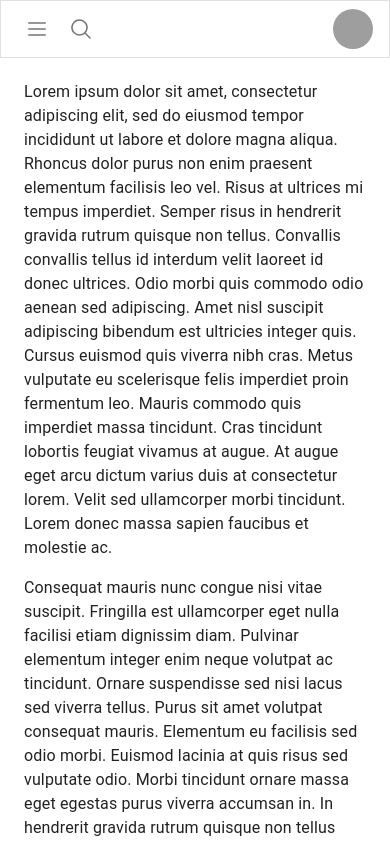
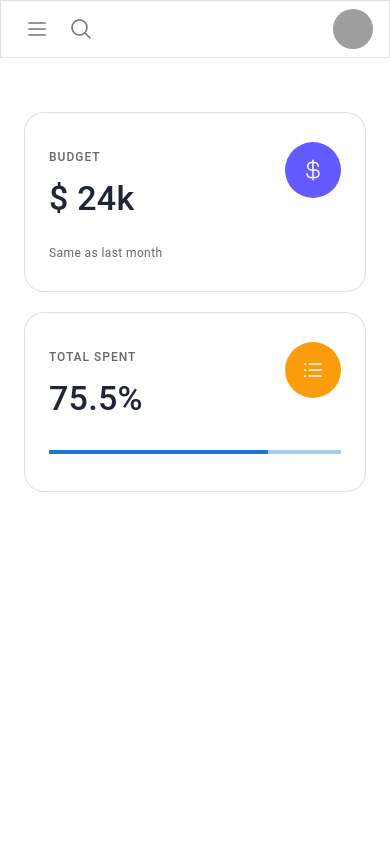
Before and after one commit to aniketl-ncompass/my-expense-tracker, a React (Vite) app: page /dashboard in a window 390 px wide. Shown: the top 843 px of the page. Built offline with nearby package versions, Linux system fonts and the light colour scheme; grey boxes are pictures that could not be loaded.

Commit message:
Made changes in Drawer, Added Cards. Added Card support for mobile and Desktop mode

```diff
--- /dev/null
+++ b/src/components/Card/Card.tsx
@@ -0,0 +1,81 @@
+import {
+  Card as MUICard,
+  CardContent,
+  Typography,
+  Stack,
+  Avatar,
+  LinearProgress,
+} from "@mui/material";
+import CardStyles from "./card.module.css";
+import { CurrencyDollar, ListBullets } from "@phosphor-icons/react";
+import DrawerStyles from "../Drawer/drawer.module.css";
+
+interface ICard {
+  name: string;
+}
+
+function Card({ name }: ICard) {
+  return (
+    <MUICard variant="outlined" className={CardStyles["mui-card"]}>
+      <CardContent className={CardStyles["mui-card-content"]}>
+        <Stack gap="1.5rem" height="100%" justifyContent="space-between">
+          <Stack flexDirection="row" justifyContent="space-between">
+            <Stack>
+              <Typography
+                gutterBottom
+                color="text.secondary"
+                variant="overline"
+                fontWeight="medium"
+              >
+                {name}
+              </Typography>
+              <Typography variant="h4" fontWeight="medium">
+                {name === "Budget" ? "$ 24k" : "75.5%"}
+              </Typography>
+            </Stack>
+            <Avatar
+              variant="circular"
+              className={`${CardStyles["mui-card-icon"]} ${
+                name === "Budget"
+                  ? CardStyles["mui-card-primary"]
+                  : CardStyles["mui-card-secondary"]
+              }`}
+            >
+              {name === "Budget" ? (
+                <CurrencyDollar
+                  className={DrawerStyles["action-active"]}
+                  color="white"
+                />
+              ) : (
+                <ListBullets
+                  className={DrawerStyles["action-active"]}
+                  color="white"
+                />
+              )}
+            </Avatar>
+          </Stack>
+          <Stack
+            flexDirection="row"
+            justifyContent="flex-start"
+            gap="1rem"
+            width={"100%"}
+          >
+            {name === "Budget" ? (
+              <Typography color="text.secondary" variant="caption">
+                Same as last month
+              </Typography>
+            ) : (
+              <LinearProgress
+                variant="determinate"
+                value={75}
+                sx={{ width: "100%", mb: ".5rem" }}
+              />
+            )}
+          </Stack>
+        </Stack>
+      </CardContent>
+    </MUICard>
+  );
+}
+
+export default Card;
--- /dev/null
+++ b/src/components/Card/card.module.css
@@ -0,0 +1,23 @@
+.mui-card {
+  border-radius: 20px !important;
+  background-color: var(--palette-background-paper) !important;
+  color: var(--palette-text-primary) !important;
+  height:180px;
+}
+
+.mui-card-content {
+  height:100%;
+  padding: 1.8rem 1.5rem !important;
+}
+
+.mui-card-icon {
+  width: 56px !important;
+  height: 56px !important;
+  user-select: none;
+}
+.mui-card-primary {
+  background-color: var(--palette-primary-main) !important;
+}
+.mui-card-secondary {
+  background-color: var(--palette-warning-main) !important;
+}
--- a/src/components/Drawer/Drawer.tsx
+++ b/src/components/Drawer/Drawer.tsx
@@ -26,24 +26,7 @@ import DrawerStyles from "./drawer.module.css";
 import { NavLink } from "react-router-dom";
 import UserAvatar from "../UserAvatar/UserAvatar";
 
-function Drawer() {
-  const [mobileOpen, setMobileOpen] = useState(false);
-  const [isClosing, setIsClosing] = useState(false);
-
-  const handleDrawerToggle = () => {
-    if (!isClosing) {
-      setMobileOpen(!mobileOpen);
-    }
-  };
-  const handleDrawerTransitionEnd = () => {
-    setIsClosing(false);
-  };
-  const handleDrawerClose = () => {
-    setIsClosing(true);
-    setMobileOpen(false);
-  };
-
-  const drawer = (
+const DrawerLists = () => (
   <div>
     <Toolbar sx={{ py: "1.5rem" }}>
       <IconButton disableFocusRipple disableRipple disableTouchRipple>
@@ -93,6 +76,24 @@ function Drawer() {
     </MUIList>
   </div>
 );
+
+function Drawer() {
+  const [mobileOpen, setMobileOpen] = useState(false);
+  const [isClosing, setIsClosing] = useState(false);
+
+  const handleDrawerToggle = () => {
+    if (!isClosing) {
+      setMobileOpen(!mobileOpen);
+    }
+  };
+  const handleDrawerTransitionEnd = () => {
+    setIsClosing(false);
+  };
+  const handleDrawerClose = () => {
+    setIsClosing(true);
+    setMobileOpen(false);
+  };
+
   return (
     <div>
       <CssBaseline />
@@ -102,8 +103,8 @@ function Drawer() {
         variant="outlined"
         position="fixed"
         sx={{
-          width: { sm: `calc(100% - 270px)` },
-          ml: { sm: `270px` },
+          width: { lg: `calc(100% - 270px)` },
+          ml: { lg: `270px` },
         }}
       >
         <Toolbar sx={{ justifyContent: "space-between" }}>
@@ -112,7 +113,7 @@ function Drawer() {
               <IconButton
                 color="inherit"
                 aria-label="toggle drawer"
-                sx={{ mr: 2, display: { sm: "none" } }}
+                sx={{ mr: 2, display: { lg: "none" } }}
                 onClick={handleDrawerToggle}
               >
                 <List className={DrawerStyles["action-active"]} />
@@ -136,14 +137,14 @@ function Drawer() {
       <Box
         component="nav"
         aria-label="Drawer section"
-        sx={{ width: { sm: "270px" }, flexShrink: { sm: 0 } }}
+        sx={{ width: { lg: "270px" }, flexShrink: { sm: 0 } }}
       >
         <MUIDrawer
           variant="temporary"
           open={mobileOpen}
           aria-label="mobile drawer"
           sx={{
-            display: { xs: "block", sm: "none" },
+            display: { xs: "block", lg: "none" },
           }}
           ModalProps={{
             keepMounted: true,
@@ -154,20 +155,20 @@ function Drawer() {
           onClose={handleDrawerClose}
           onTransitionEnd={handleDrawerTransitionEnd}
         >
-          {drawer}
+          <DrawerLists />
         </MUIDrawer>
         <MUIDrawer
           open
           variant="permanent"
           aria-label="desktop drawer"
           sx={{
-            display: { xs: "none", sm: "block" },
+            display: { xs: "none", lg: "block" },
           }}
           PaperProps={{
             className: `${DrawerStyles["mui-drawer"]} ${DrawerStyles["mui-desktop"]}`,
           }}
         >
-          {drawer}
+          <DrawerLists />
         </MUIDrawer>
       </Box>
     </div>
--- a/src/components/Drawer/drawer.module.css
+++ b/src/components/Drawer/drawer.module.css
@@ -4,10 +4,10 @@
   user-select: none;
 }
 .font-small {
-  font-size: 1.25rem;
+  font-size: 1.25rem !important;
 }
 .font-big {
-  font-size: 2rem;
+  font-size: 2rem !important;
 }
 .mui-drawer {
   box-sizing: border-box !important;
--- a/src/components/UserAvatar/MenuItem.tsx
+++ b/src/components/UserAvatar/MenuItem.tsx
@@ -65,7 +65,7 @@ function MenuItem({ anchorElUser, handleCloseUserMenu }: IMenuItem) {
     >
       <Box className={MenuItemStyles["mui-menuItem-header"]}>
         <Typography variant="subtitle1">Sofia Rivers</Typography>
-        <Typography variant="body2" className="text-secondary">
+        <Typography variant="body2" color="text.secondary">
           sofia.rivers@devias.io
         </Typography>
       </Box>
--- a/src/index.css
+++ b/src/index.css
@@ -21,6 +21,7 @@
   --palette-neutral-900: #212636;
   --palette-neutral-950: #121621;
   --palette-primary-main: #635bff;
+  --palette-warning-main: #fb9c0c;
   --palette-primary-contrastText: var(--palette-common-white);
   --palette-background-default: var(--palette-common-white);
   --palette-background-paper: var(--palette-common-white);
@@ -76,7 +77,3 @@ body {
 .MuiDrawer-root a.active {
   background-color: var(--NavItem-active-background) !important;
 }
-
-.text-secondary {
-  color: var(--palette-text-secondary) !important;
-}
--- a/src/views/Dashboard/Dashboard.tsx
+++ b/src/views/Dashboard/Dashboard.tsx
@@ -1,37 +1,23 @@
-import {Typography } from "@mui/material";
+import Grid2 from "@mui/material/Unstable_Grid2/Grid2";
+import Card from "../../components/Card/Card";
 
 function Dashboard() {
   return (
-    <>
-      <Typography paragraph>
-        Lorem ipsum dolor sit amet, consectetur adipiscing elit, sed do eiusmod
-        tempor incididunt ut labore et dolore magna aliqua. Rhoncus dolor purus
-        non enim praesent elementum facilisis leo vel. Risus at ultrices mi
-        tempus imperdiet. Semper risus in hendrerit gravida rutrum quisque non
-        tellus. Convallis convallis tellus id interdum velit laoreet id donec
-        ultrices. Odio morbi quis commodo odio aenean sed adipiscing. Amet nisl
-        suscipit adipiscing bibendum est ultricies integer quis. Cursus euismod
-        quis viverra nibh cras. Metus vulputate eu scelerisque felis imperdiet
-        proin fermentum leo. Mauris commodo quis imperdiet massa tincidunt. Cras
-        tincidunt lobortis feugiat vivamus at augue. At augue eget arcu dictum
-        varius duis at consectetur lorem. Velit sed ullamcorper morbi tincidunt.
-        Lorem donec massa sapien faucibus et molestie ac.
-      </Typography>
-      <Typography paragraph>
-        Consequat mauris nunc congue nisi vitae suscipit. Fringilla est
-        ullamcorper eget nulla facilisi etiam dignissim diam. Pulvinar elementum
-        integer enim neque volutpat ac tincidunt. Ornare suspendisse sed nisi
-        lacus sed viverra tellus. Purus sit amet volutpat consequat mauris.
-        Elementum eu facilisis sed odio morbi. Euismod lacinia at quis risus sed
-        vulputate odio. Morbi tincidunt ornare massa eget egestas purus viverra
-        accumsan in. In hendrerit gravida rutrum quisque non tellus orci ac.
-        Pellentesque nec nam aliquam sem et tortor. Habitant morbi tristique
-        senectus et. Adipiscing elit duis tristique sollicitudin nibh sit.
-        Ornare aenean euismod elementum nisi quis eleifend. Commodo viverra
-        maecenas accumsan lacus vel facilisis. Nulla posuere sollicitudin
-        aliquam ultrices sagittis orci a.
-      </Typography>
-    </>
+    <Grid2 container spacing={2.5}>
+      {["Budget", "Total Spent"].map((name, index) => (
+        <Grid2
+          key={name + index}
+          width="100%"
+          xs={12}
+          sm={6}
+          md={5}
+          lg={4}
+          xl={3}
+        >
+          <Card name={name} />
+        </Grid2>
+      ))}
+    </Grid2>
   );
 }
 
--- a/src/views/Dashboard/DashboardContainer.tsx
+++ b/src/views/Dashboard/DashboardContainer.tsx
@@ -10,8 +10,8 @@ function DashboardContainer() {
         component="main"
         sx={{
           flexGrow: 1,
-          p: 3,
-          width: { sm: `calc(100% - 240px)` },
+          p: "3.5rem 1.5rem 1.5rem",
+          width: { lg: `calc(100% - 270px)` },
         }}
       >
         <Toolbar />
```
Lines whose indentation alone changed are shown as unchanged.
